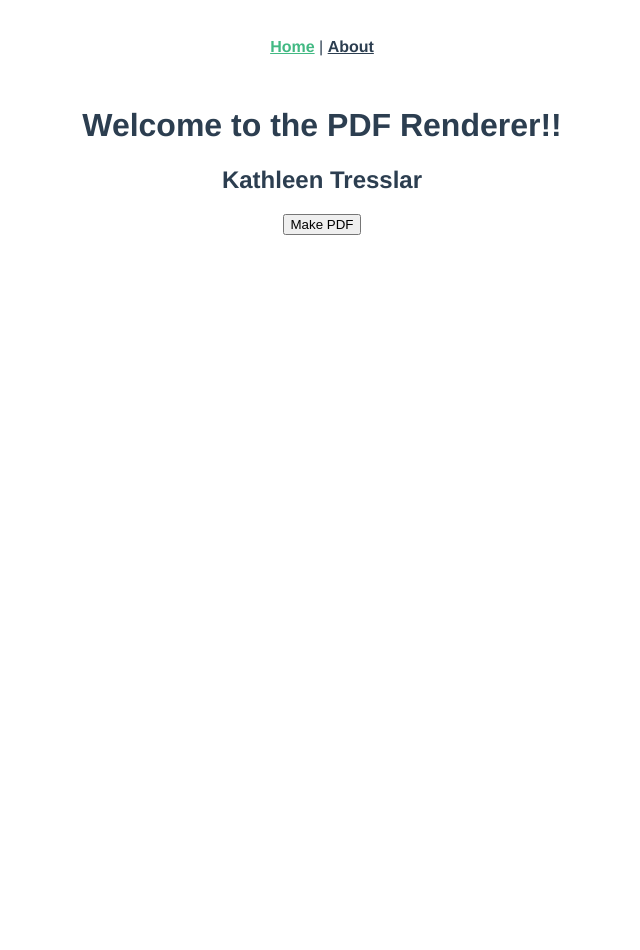
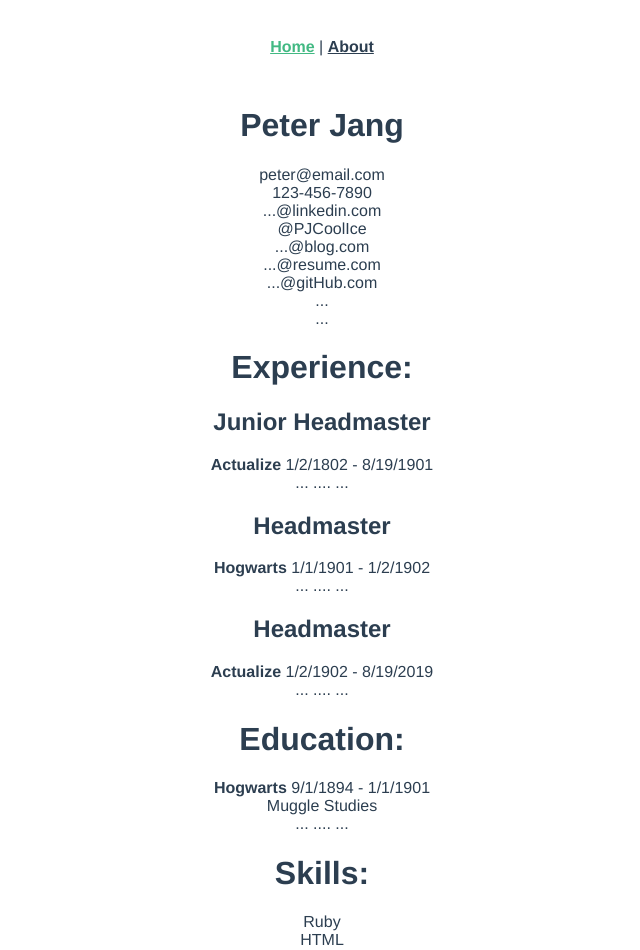
Before and after one commit to tiffany-tychewicz/pdf_renderer, a Vue app: page / in a window 1280 px wide. Shown: the top 950 px of the page, without its empty margins (318-958 px from the left). Before the commit the page ends 800 px from the top, so only its background shows below. Built offline with nearby package versions, Linux system fonts and the light colour scheme.

Commit message:
Displayed all resume data on frontend

```diff
--- a/src/views/Home.vue
+++ b/src/views/Home.vue
@@ -1,11 +1,71 @@
 <template>
   <div class="home">
-    <h1>{{ message }}</h1>
-    <div id="testcase">
-      <section id="content">
-        <h2>{{ student.firstName }} {{ student.lastName }}</h2>
-        <button v-on:click="renderPDF()">Make PDF</button>
-      </section>
+        <div class="resume">
+          <h1>{{ student.firstName }} {{ student.lastName }}</h1>
+          <div class="contact">
+          <div>
+            {{ student.email }}
+          </div>
+          <div>
+            {{ student.phoneNumber }}
+          </div>
+          <div>
+            {{ student.linkedinURL }}
+          </div>
+          <div>
+            {{ student.twitterHandle }}
+          </div>
+          <div>
+            {{ student.blog }}
+          </div>
+          <div>
+            {{ student.resumeURL }}
+          </div>
+          <div>
+            {{ student.gitHub }}
+          </div>
+          <div class="content">
+          <div>
+            {{ student.photo }}
+          </div>
+          <div>
+            {{ student.bio }}
+          </div>
+
+          <h1>Experience:</h1>
+          <div v-for="experience in student.experience">
+            <h2>
+              {{ experience.jobTitle }}
+            </h2>
+            <div>
+              <strong>{{ experience.company }}</strong> {{ experience.startDate }} - {{ experience.endDate }}
+            </div>
+            <div>
+              {{ experience.details }}
+            </div>
+          </div>
+          <h1>Education:</h1>
+          <div v-for="education in student.education">
+            <strong>{{ education.university }}</strong> {{ education.startDate }} - {{ education.endDate }}
+            <div>
+              {{ education.degree }}
+            </div>
+            <div>
+              {{ education.details }}
+            </div>
+          </div>
+          <h1>Skills:</h1>
+          <div v-for="skill in student.skills">
+            {{ skill }}
+          </div>
+          <h1>Capstone:</h1>
+          <div v-for="capstone in student.capstone">
+            {{ capstone }}
+          </div>
+          </div>
+        </div>
+        </div>
+      <button v-on:click="renderPDF()">Make PDF</button>
     </div>
   </div>
 </template>
@@ -15,13 +75,61 @@
 import * as jsPDF from "jspdf";
 import axios from "axios";
 
+
 export default {
   data: function() {
     return {
-      message: "Welcome to the PDF Renderer!!",
       student: {
-        firstName: "Kathleen",
-        lastName: "Tresslar"
+        firstName: "Peter",
+        lastName: "Jang",
+        email: "peter@email.com",
+        phoneNumber: "123-456-7890",
+        bio: "...",
+        linkedinURL: "...@linkedin.com",
+        twitterHandle: "@PJCoolIce",
+        blog: "...@blog.com",
+        resumeURL: "...@resume.com",
+        gitHub: "...@gitHub.com",
+        photo: "...",
+        experience: [
+          {
+            startDate: "1/2/1802",
+            endDate: "8/19/1901",
+            jobTitle: "Junior Headmaster",
+            company: "Actualize",
+            details: "... .... ..."
+          },
+          {
+            startDate: "1/1/1901",
+            endDate: "1/2/1902",
+            jobTitle: "Headmaster",
+            company: "Hogwarts",
+            details: "... .... ..."
+          },
+          {
+            startDate: "1/2/1902",
+            endDate: "8/19/2019",
+            jobTitle: "Headmaster",
+            company: "Actualize",
+            details: "... .... ..."
+          }
+        ],
+        education: [
+          {
+            startDate: "9/1/1894",
+            endDate: "1/1/1901",
+            degree: "Muggle Studies",
+            university: "Hogwarts",
+            details: "... .... ..."
+          }
+        ],
+        skills: ["Ruby", "HTML", "Potions", "Strong Earth Magnets", "Arithmancy"],
+        capstone: {
+          name: "Magical Applications of Computer Programming",
+          description: "...",
+          url: "capstone@hogwarts.edu",
+          screenshot: "..."
+        }
       }
     };
   },
@@ -38,6 +146,6 @@ export default {
       doc.text(`First name: ${this.student.firstName}`, 20, 20);
       doc.save("resume.pdf");
     }
-  }
+  },
 };
 </script>
```
